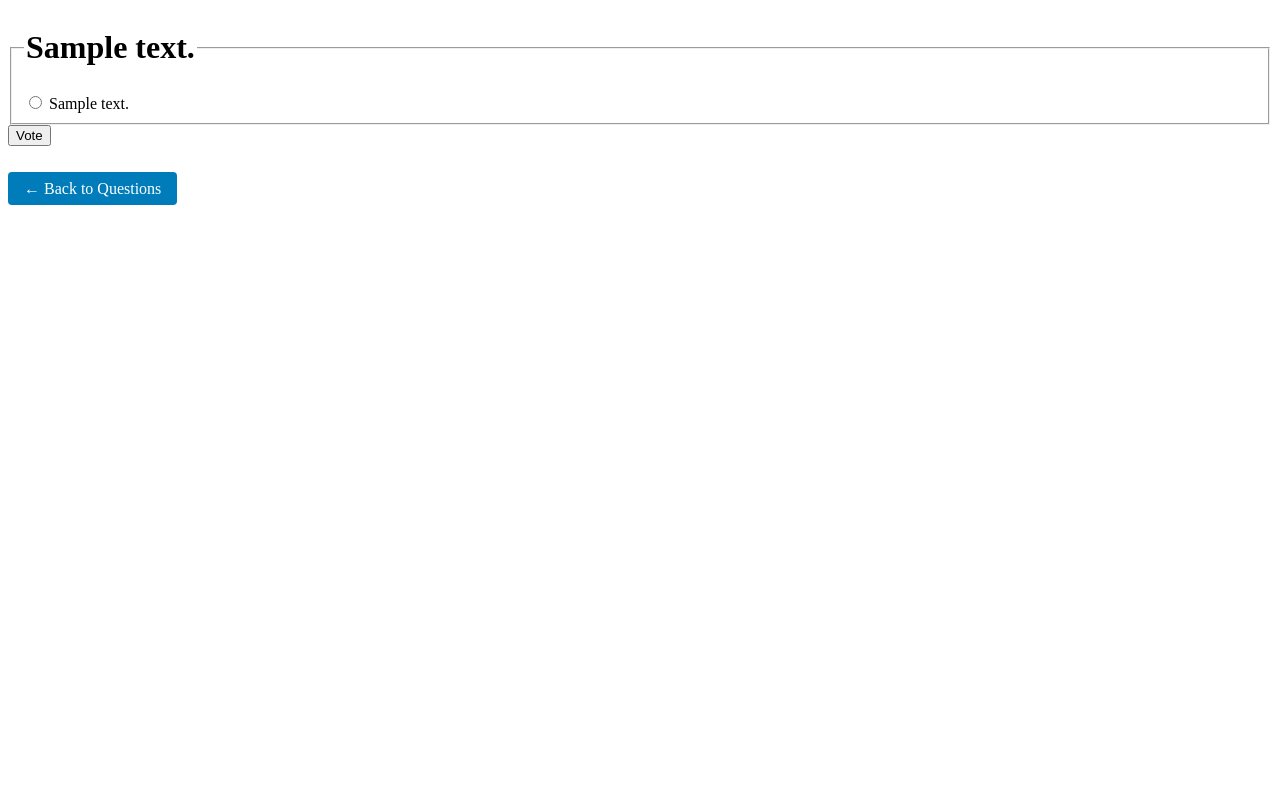
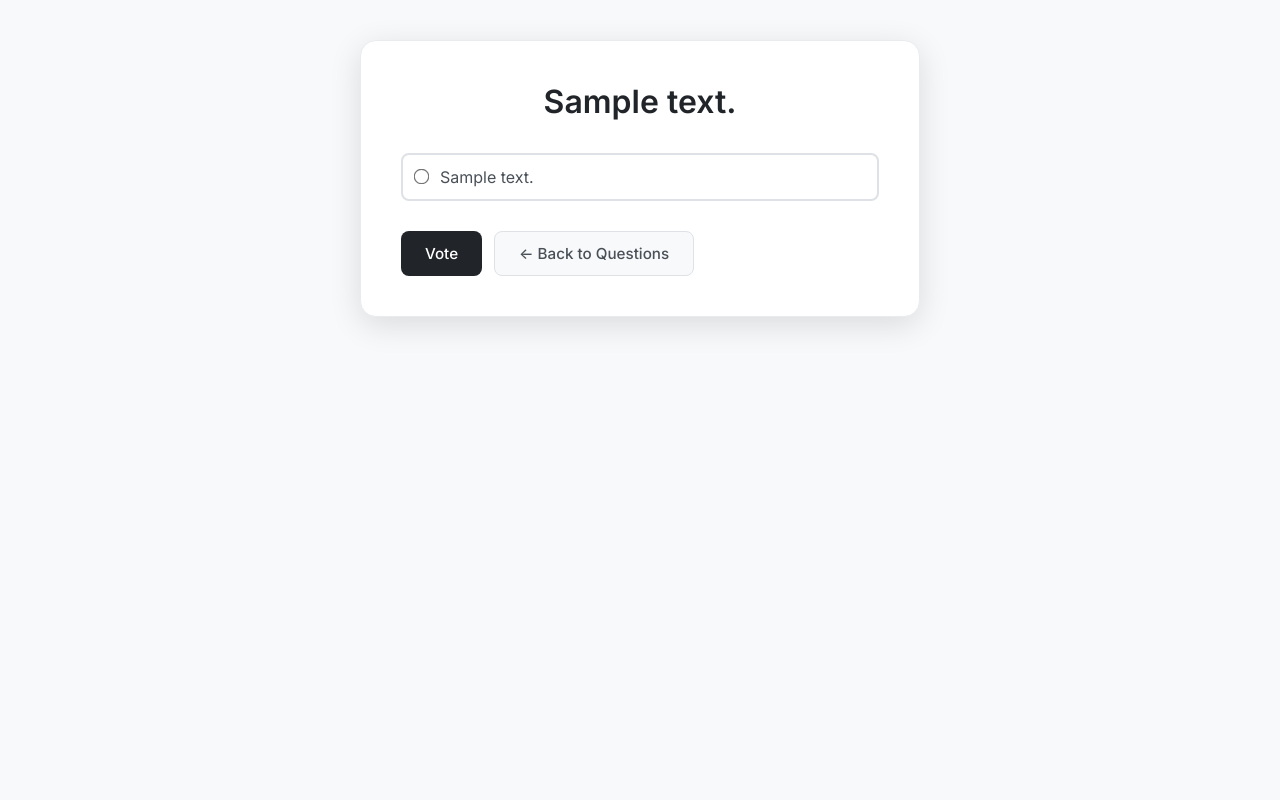
Before and after one commit to rohan-g0re/SE_assgn1, a Django app: page /polls/1/ in a window 1280 px wide. Run offline with Django 5.2, Linux system fonts and the light colour scheme; tables that the repository leaves empty hold one stand-in row (values such as "Sample post").

Commit message:
deployed with flash cards

```diff
--- /dev/null
+++ b/djangotutorial/polls/templates/polls/base.html
@@ -0,0 +1,218 @@
+<!DOCTYPE html>
+<html lang="en">
+<head>
+    <meta charset="UTF-8">
+    <meta name="viewport" content="width=device-width, initial-scale=1.0">
+    <title>{% block title %}Django Polls{% endblock %}</title>
+    <link href="https://fonts.googleapis.com/css2?family=Inter:wght@300;400;500;600;700&display=swap" rel="stylesheet">
+    <style>
+        * {
+            margin: 0;
+            padding: 0;
+            box-sizing: border-box;
+        }
+
+        body {
+            font-family: 'Inter', -apple-system, BlinkMacSystemFont, 'Segoe UI', Roboto, sans-serif;
+            background: #f8f9fa;
+            min-height: 100vh;
+            padding: 20px;
+            color: #333;
+        }
+
+        .container {
+            max-width: 600px;
+            margin: 0 auto;
+            padding: 20px;
+        }
+
+        .card {
+            background: white;
+            border-radius: 16px;
+            box-shadow: 0 8px 32px rgba(0, 0, 0, 0.12);
+            padding: 40px;
+            margin-bottom: 20px;
+            border: 1px solid #e9ecef;
+        }
+
+        h1 {
+            font-size: 2rem;
+            font-weight: 600;
+            color: #212529;
+            margin-bottom: 30px;
+            text-align: center;
+            line-height: 1.3;
+        }
+
+        h2 {
+            font-size: 1.5rem;
+            font-weight: 500;
+            color: #495057;
+            margin-bottom: 20px;
+        }
+
+        .btn {
+            display: inline-block;
+            padding: 12px 24px;
+            background: #212529;
+            color: white;
+            text-decoration: none;
+            border-radius: 8px;
+            font-weight: 500;
+            font-size: 0.95rem;
+            transition: all 0.2s ease;
+            border: none;
+            cursor: pointer;
+            font-family: inherit;
+        }
+
+        .btn:hover {
+            background: #000000;
+            transform: translateY(-1px);
+            box-shadow: 0 4px 12px rgba(33, 37, 41, 0.3);
+        }
+
+        .btn-secondary {
+            background: #f8f9fa;
+            color: #495057;
+            border: 1px solid #dee2e6;
+        }
+
+        .btn-secondary:hover {
+            background: #e9ecef;
+            color: #212529;
+            transform: translateY(-1px);
+            box-shadow: 0 4px 12px rgba(233, 236, 239, 0.4);
+        }
+
+        .form-group {
+            margin-bottom: 20px;
+        }
+
+        .form-group label {
+            display: block;
+            font-weight: 500;
+            margin-bottom: 8px;
+            color: #495057;
+        }
+
+        .radio-group {
+            display: flex;
+            flex-direction: column;
+            gap: 12px;
+        }
+
+        .radio-item {
+            display: flex;
+            align-items: center;
+            padding: 12px;
+            border: 2px solid #dee2e6;
+            border-radius: 8px;
+            transition: all 0.2s ease;
+            cursor: pointer;
+        }
+
+        .radio-item:hover {
+            border-color: #212529;
+            background: #f8f9fa;
+        }
+
+        .radio-item input[type="radio"] {
+            margin-right: 12px;
+            transform: scale(1.2);
+            accent-color: #212529;
+        }
+
+        .radio-item label {
+            margin: 0;
+            cursor: pointer;
+            flex: 1;
+            font-weight: 400;
+        }
+
+        .error-message {
+            background: #f8d7da;
+            color: #721c24;
+            padding: 12px;
+            border-radius: 8px;
+            margin-bottom: 20px;
+            border-left: 4px solid #dc3545;
+        }
+
+        .question-list {
+            list-style: none;
+            padding: 0;
+        }
+
+        .question-list li {
+            margin-bottom: 12px;
+        }
+
+        .question-list a {
+            display: block;
+            padding: 16px 20px;
+            background: #f8f9fa;
+            border: 2px solid #dee2e6;
+            border-radius: 8px;
+            color: #495057;
+            text-decoration: none;
+            transition: all 0.2s ease;
+            font-weight: 500;
+        }
+
+        .question-list a:hover {
+            border-color: #212529;
+            background: #e9ecef;
+            transform: translateY(-1px);
+        }
+
+        .results-list {
+            list-style: none;
+            padding: 0;
+        }
+
+        .results-list li {
+            padding: 12px 16px;
+            margin-bottom: 8px;
+            background: #f8f9fa;
+            border-radius: 8px;
+            border-left: 4px solid #212529;
+            font-weight: 500;
+        }
+
+        .button-group {
+            display: flex;
+            gap: 12px;
+            margin-top: 30px;
+            flex-wrap: wrap;
+        }
+
+        .no-polls {
+            text-align: center;
+            color: #6c757d;
+            font-style: italic;
+            padding: 40px 20px;
+        }
+
+        @media (max-width: 640px) {
+            .container {
+                padding: 10px;
+            }
+
+            .card {
+                padding: 20px;
+            }
+
+            h1 {
+                font-size: 1.5rem;
+            }
+        }
+    </style>
+</head>
+<body>
+    <div class="container">
+        {% block content %}
+        {% endblock %}
+    </div>
+</body>
+</html>
--- a/djangotutorial/polls/templates/polls/detail.html
+++ b/djangotutorial/polls/templates/polls/detail.html
@@ -1,15 +1,35 @@
-<form action="{% url 'polls:vote' question.id %}" method="post">
-    {% csrf_token %}
-    <fieldset>
-        <legend><h1>{{ question.question_text }}</h1></legend>
-        {% if error_message %}<p><strong>{{ error_message }}</strong></p>{% endif %}
-        {% for choice in question.choice_set.all %}
-            <input type="radio" name="choice" id="choice{{ forloop.counter }}" value="{{ choice.id }}">
-            <label for="choice{{ forloop.counter }}">{{ choice.choice_text }}</label><br>
-        {% endfor %}
-    </fieldset>
-    <input type="submit" value="Vote">
+{% extends 'polls/base.html' %}
+
+{% block title %}{{ question.question_text }} - Django Polls{% endblock %}
+
+{% block content %}
+<div class="card">
+    <h1>{{ question.question_text }}</h1>
+
+    <form action="{% url 'polls:vote' question.id %}" method="post">
+        {% csrf_token %}
+
+        {% if error_message %}
+            <div class="error-message">
+                <strong>{{ error_message }}</strong>
+            </div>
+        {% endif %}
+
+        <div class="form-group">
+            <div class="radio-group">
+                {% for choice in question.choice_set.all %}
+                    <div class="radio-item">
+                        <input type="radio" name="choice" id="choice{{ forloop.counter }}" value="{{ choice.id }}">
+                        <label for="choice{{ forloop.counter }}">{{ choice.choice_text }}</label>
+                    </div>
+                {% endfor %}
+            </div>
+        </div>
+
+        <div class="button-group">
+            <button type="submit" class="btn">Vote</button>
+            <a href="{% url 'polls:index' %}" class="btn btn-secondary">← Back to Questions</a>
+        </div>
     </form>
-
-    <br>
-    <a href="{% url 'polls:index' %}" style="background-color: #007cba; color: white; padding: 8px 16px; text-decoration: none; border-radius: 4px;">← Back to Questions</a>
+</div>
+{% endblock %}
--- a/main.py
+++ /dev/null
@@ -1,6 +0,0 @@
-def main():
-    print("Hello from django-x-aws-eb!")
-
-
-if __name__ == "__main__":
-    main()
```
Also changed, not shown: djangotutorial/polls/templates/polls/index.html (+19 -2 lines), djangotutorial/polls/templates/polls/results.html (+19 -9 lines).
